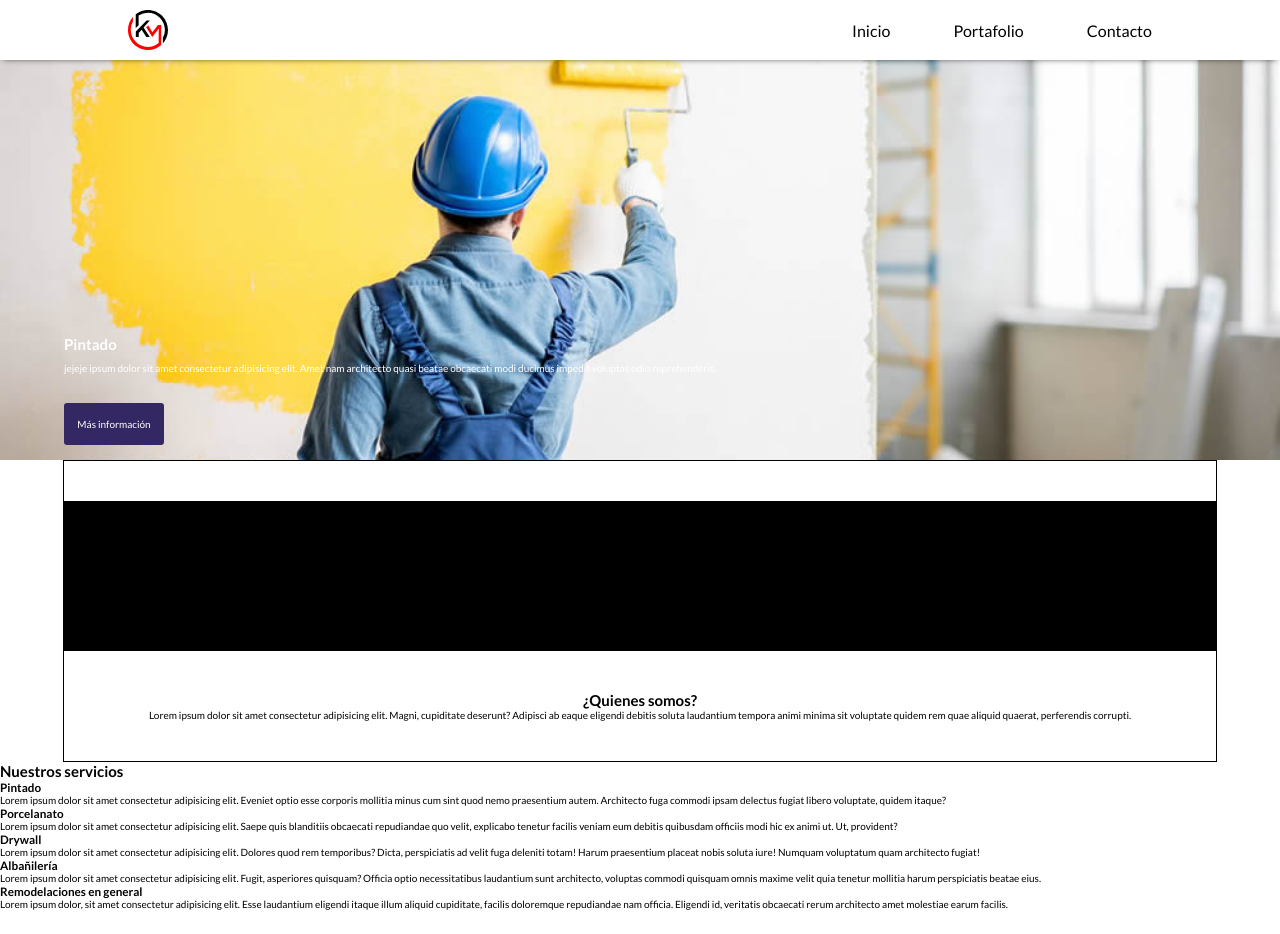
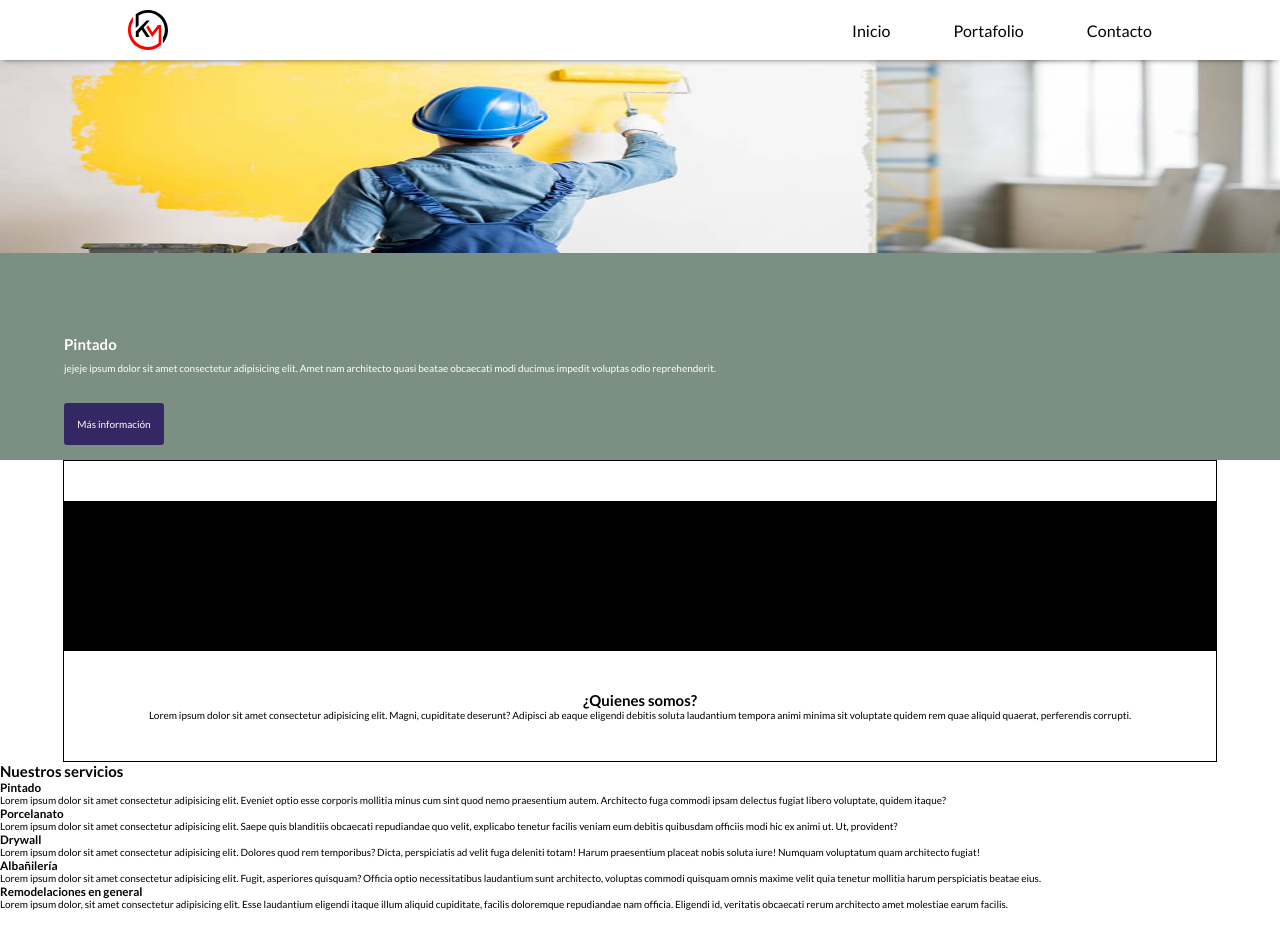
Before and after one commit to juanfernandovasquez/trabajo1, a plain HTML site: page index.html in a window 1280 px wide. Drawn offline with Linux system fonts and the light colour scheme; a script that the page names is missing.

Commit message:
a ver con el 50%...

```diff
--- a/css/slider.css
+++ b/css/slider.css
@@ -33,10 +33,10 @@
     color: white;
 
     /* Con la imagen de background*/
-    background-image: url(../img/ban-pintura.jpg);
+    /* background-image: url(../img/ban-pintura.jpg);
     background-position: center;
     background-repeat: no-repeat;
-    background-size: cover;
+    background-size: cover; */
 
 }
 .slide:nth-child(2){
--- a/index.html
+++ b/index.html
@@ -86,7 +86,7 @@
                             <a href="#">Más información</a>
                         </div>
                         <!-- con la imagen en la etiqueta -->
-                        <!-- <img src="./img/ban-pintura.jpg" alt=""> -->
+                        <img src="./img/ban-pintura.jpg" alt="">
                     </div>
                     <!-- fin de la primera slide -->
 
```
